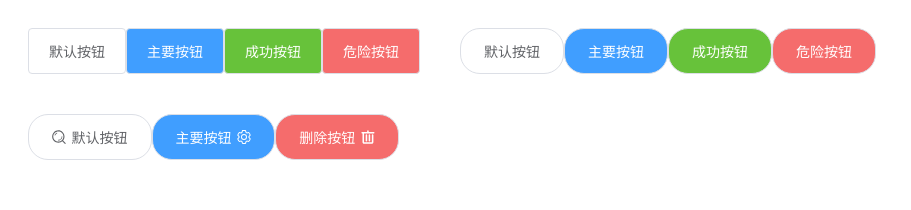
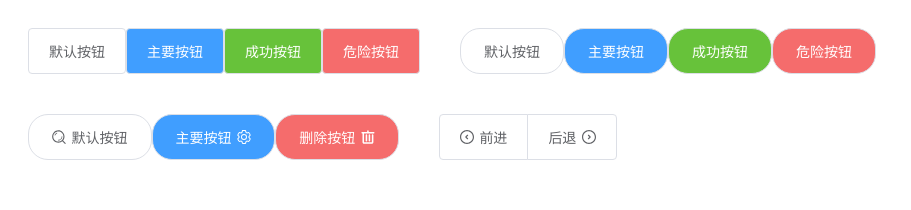
Before and after one commit to luckzhu/eazy-ui, a Vue app: page / in a window 1280 px wide. Shown: the top 210 px of the page, without its empty margins (0-911 px from the left). Built offline with nearby package versions, Linux system fonts and the light colour scheme.

Commit message:
添加button-group

```diff
--- a/src/App.vue
+++ b/src/App.vue
@@ -14,21 +14,31 @@
       <zhu-button type="danger" round>危险按钮</zhu-button>
     </div>
     <div class="mybutton">
-          <zhu-button round icon="search" >默认按钮</zhu-button>
+      <zhu-button round icon="search">默认按钮</zhu-button>
       <zhu-button type="primary" round icon="setting" loading iconPosition="right">主要按钮</zhu-button>
       <zhu-button type="danger" round icon="delete" loading iconPosition="right">删除按钮</zhu-button>
+    </div>
+
+    <div class="mybutton">
+      <zhu-button-group>
+        <zhu-button icon="left">前进</zhu-button>
+        <zhu-button icon="right" iconPosition="right">后退</zhu-button>
+
+      </zhu-button-group>
     </div>
   </div>
 </template>
 
 <script>
 import Button from "./components/button.vue";
-import './components/iconfont'
+import "./components/iconfont";
+import ButtonGroup from "./components/button-group.vue";
 
 export default {
   name: "app",
   components: {
-    "zhu-button": Button
+    "zhu-button": Button,
+    "zhu-button-group": ButtonGroup
   }
 };
 </script>
@@ -45,5 +55,4 @@
   display: inline-flex;
   margin: 20px;
 }
-
 </style>
--- /dev/null
+++ b/src/components/button-group.vue
@@ -0,0 +1,44 @@
+<template>
+  <div class="zhu-button-group">
+    <slot></slot>
+  </div>
+</template>
+
+<script>
+export default {
+  mounted() {
+    for (let node of this.$el.children) {
+      let name = node.nodeName.toLowerCase();
+      if (name !== "button") {
+        console.warn(
+          `zhu-button-group的子元素应该全是 zhu-button,但你写的是${name}`
+        );
+      }
+    }
+  }
+};
+</script>
+
+<style lang="scss">
+.zhu-button-group {
+  display: inline-flex;
+  vertical-align: middle;
+  & > .zhu-button {
+    border-radius: 0;
+    &:first-child {
+      border-top-left-radius: 4px;
+      border-bottom-left-radius: 4px;
+    }
+    &:last-child {
+      border-top-right-radius: 4px;
+      border-bottom-right-radius: 4px;
+    }
+    &:not(:first-child) {
+      margin-left: -1px;
+    }
+    &:hover {
+      z-index: 1;
+    }
+  }
+}
+</style>
```
Lines whose indentation alone changed are shown as unchanged.
